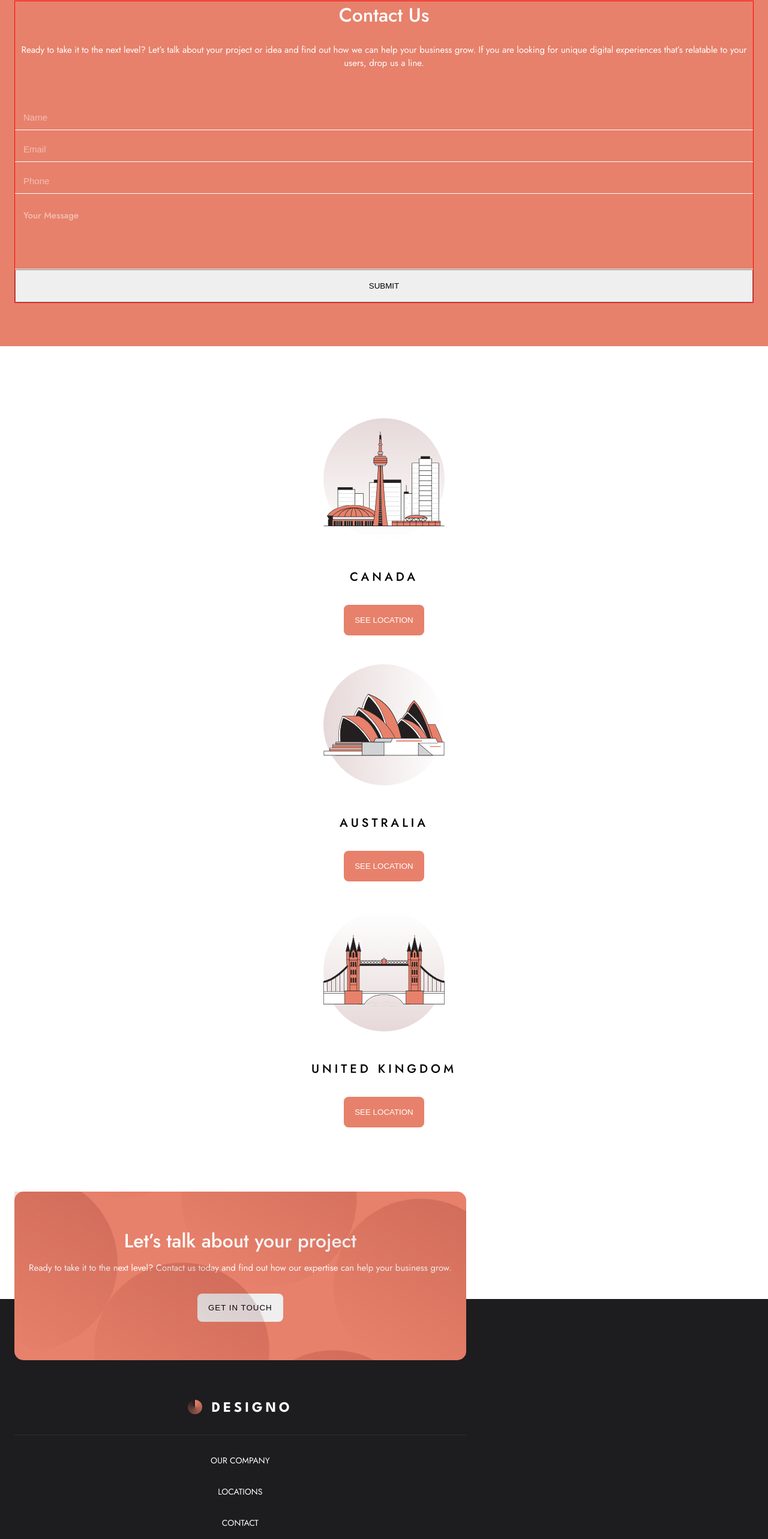
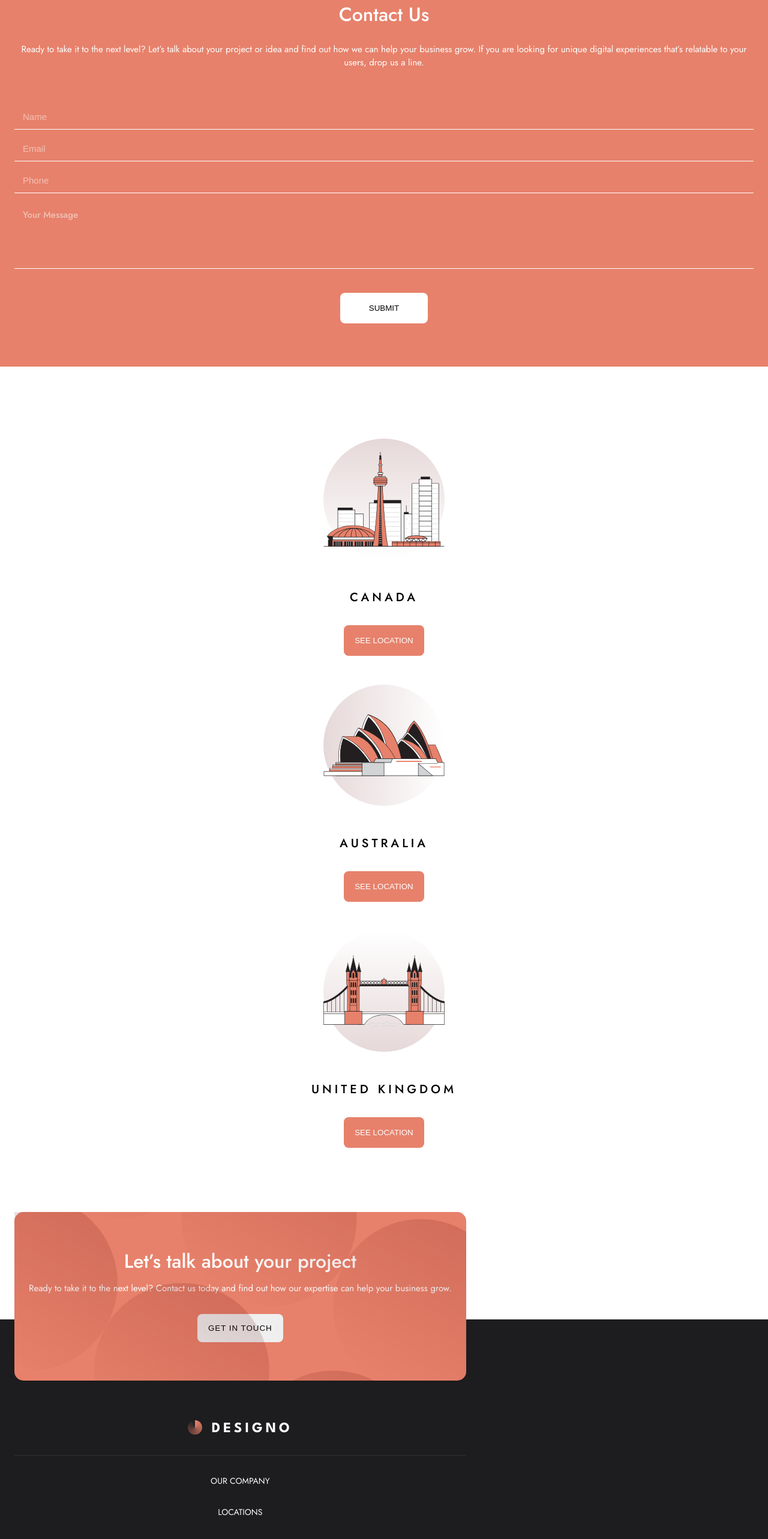
Before and after one commit to ringtho/designo, a JavaScript app: page /contact in a window 1280 px wide. Shown: the part 169-2734 px from the top of the page at 60% size. Built offline with nearby package versions, Linux system fonts and the light colour scheme; the HTML template or start-up script is replaced by a standard one.

Commit message:
Added links to a few pages

```diff
--- a/src/components/Footer.js
+++ b/src/components/Footer.js
@@ -1,4 +1,4 @@
-
+import { Link } from "react-router-dom"
 
 const Footer = () => {
     return (
@@ -24,9 +24,15 @@ const Footer = () => {
                         <h1 className="title-footer">DESIGNO</h1>
                     </div>
                     <ul className="footer-nav">
-                        <li>OUR COMPANY</li>
-                        <li>LOCATIONS</li>
-                        <li>CONTACT</li>
+                        <Link to="/about" className="link">
+                            <li>OUR COMPANY</li>
+                        </Link>
+                        <Link to="/location" className="link">
+                            <li>LOCATIONS</li>
+                        </Link>
+                        <Link to="/contact" className="link">
+                            <li>CONTACT</li>
+                        </Link>
                     </ul>
                     <div className="office-location">
                         <p className="bold">Designo Central Office</p>
--- a/src/index.css
+++ b/src/index.css
@@ -641,7 +641,6 @@ button:hover {
 }
 
 .contact-wrapper {
- border: 1px solid red;
  display: flex;
  flex-direction: column;
  gap: 48px;
@@ -669,6 +668,7 @@ button:hover {
 .form {
   display: flex;
   flex-direction: column;
+  align-items: center;
 }
 
 .form input,
@@ -678,6 +678,7 @@ button:hover {
   border-bottom: 1px solid #FFFFFF;
   padding: 25px 14px 12px 14px;
   color: #FFFFFF;
+  width: 100%;
 }
 
 .form textarea {
@@ -702,5 +703,12 @@ textarea:focus {
 
 .form button {
   padding: 18px 48px;
+  margin-top: 40px;
+  background-color: #FFFFFF;
+  border-radius: 8px;
+  border: none;
+}
 
+.link {
+  text-decoration: none;
 }
--- a/src/pages/Contact.js
+++ b/src/pages/Contact.js
@@ -27,8 +27,8 @@ const Contact = () => {
                             </p>
                         </div>
                         <form className="form" action="#">
-                            <input type="name" name="name" placeholder="Name" />
-                            <input type="email" name="email" placeholder="Email" />
+                            <input type="name" name="name" required placeholder="Name" />
+                            <input type="email" name="email" required placeholder="Email" />
                             <input type="text" name="phone" placeholder="Phone" />
                             <textarea name="message" placeholder="Your Message" />
                             <button type="submit">SUBMIT</button>
--- a/src/pages/Home.js
+++ b/src/pages/Home.js
@@ -4,6 +4,7 @@ import resourcefulPic from "../assets/home/desktop/illustration-resourceful.svg"
 import friendlyPic from "../assets/home/desktop/illustration-friendly.svg"
 import Navbar from "../components/Navbar"
 import Footer from "../components/Footer"
+import { Link } from "react-router-dom"
 
 const Home = () => {
     return (
@@ -26,25 +27,31 @@ const Home = () => {
                 <div className="offer-container-web">
                     <div className="offer-item">
                         <h2>WEB DESIGN</h2>
+                        <Link to="web-design" className="link">
                             <p>VIEW PROJECTS<span className="bracket">
                             <i className="fa-solid fa-chevron-right fa-fade fa-sm"></i></span>
                             </p>
+                        </Link>
                     </div>
                 </div>
                 <div className="offer-container-app">
                     <div className="offer-item">
                         <h2>APP DESIGN</h2>
+                        <Link to="app-design" className="link">
                             <p>VIEW PROJECTS<span className="bracket">
                             <i className="fa-solid fa-chevron-right fa-fade fa-sm"></i></span>
                             </p>
+                        </Link>
                     </div>
                 </div>
                 <div className="offer-container-graphic">
                     <div className="offer-item">
                         <h2>GRAPHIC DESIGN</h2>
+                        <Link to="graphics-design" className="link">
                             <p>VIEW PROJECTS<span className="bracket">
                             <i className="fa-solid fa-chevron-right fa-fade fa-sm"></i></span>
                             </p>
+                        </Link>
                     </div>
                 </div>
             </section>
```
Lines whose indentation alone changed are shown as unchanged.
